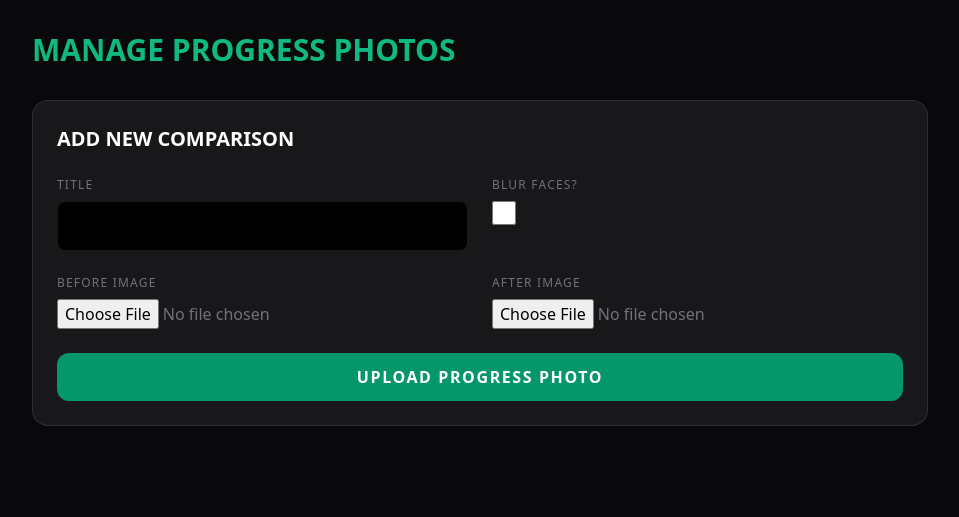
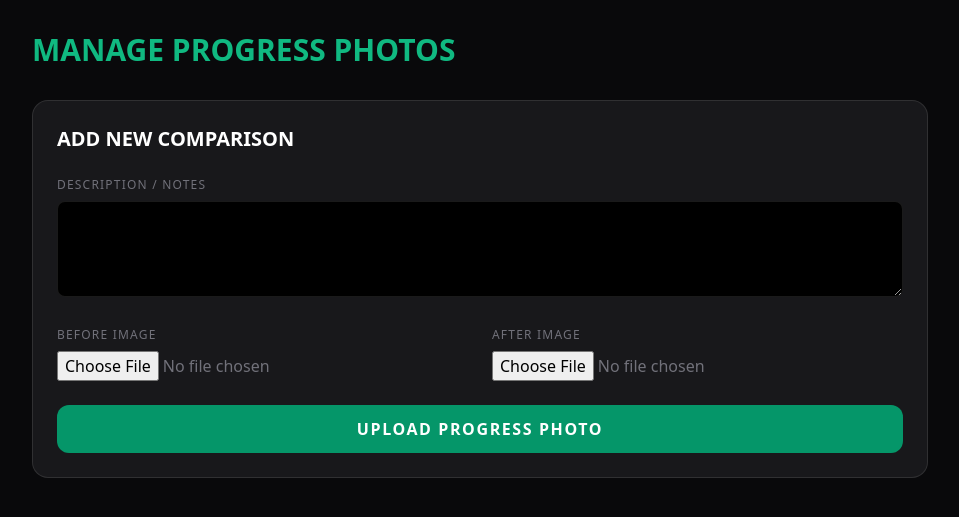
Before and after one commit to Ddjalex/eli, a PHP site: page /admin/manage_progress.php in a window 1280 px wide. Shown: the top 517 px of the page, without its empty margins (160-1119 px from the left). Run offline with PHP 8.4, Linux system fonts and the light colour scheme; the visitor is signed in with stand-in values (Sample User, id 1); data that the repository does not hold is empty; some libraries are stand-ins or nearby versions.

Commit message:
Add a field for notes and descriptions to progress photo uploads
Update the admin page for managing progress photos to include a new text area for descriptions or notes, and adjust the layout to accommodate this field.

Replit-Commit-Author: Agent
Replit-Commit-Session-Id: 5a0985bf-4533-4c75-9730-43bd8b66aea1
Replit-Commit-Checkpoint-Type: full_checkpoint
Replit-Commit-Event-Id: 28c83c12-d2cd-4ac2-a10a-45abbceec7c6
Replit-Commit-Screenshot-Url: https://storage.googleapis.com/screenshot-production-us-central1/ebc6b12e-5d72-4c3d-ad8c-5d2d3fbe4a26/5a0985bf-4533-4c75-9730-43bd8b66aea1/J8242vp
Replit-Helium-Checkpoint-Created: true

```diff
--- a/admin/manage_progress.php
+++ b/admin/manage_progress.php
@@ -67,14 +67,10 @@ $photos = $pdo->query("SELECT * FROM progress_photos ORDER BY display_order ASC,
 
         <form method="POST" enctype="multipart/form-data" class="bg-zinc-900 p-6 rounded-2xl border border-white/10 mb-12">
             <h2 class="text-xl font-bold mb-6 uppercase">Add New Comparison</h2>
-            <div class="grid grid-cols-2 gap-6 mb-6">
+            <div class="grid grid-cols-1 gap-6 mb-6">
                 <div>
-                    <label class="block text-xs uppercase tracking-widest text-zinc-500 mb-2">Title</label>
-                    <input type="text" name="title" required class="w-full bg-black border border-white/10 rounded-lg p-3 text-white">
-                </div>
-                <div>
-                    <label class="block text-xs uppercase tracking-widest text-zinc-500 mb-2">Blur Faces?</label>
-                    <input type="checkbox" name="is_blurred" class="w-6 h-6 accent-emerald-500">
+                    <label class="block text-xs uppercase tracking-widest text-zinc-500 mb-2">Description / Notes</label>
+                    <textarea name="description" class="w-full bg-black border border-white/10 rounded-lg p-3 text-white h-24"></textarea>
                 </div>
             </div>
             <div class="grid grid-cols-2 gap-6 mb-6">
```
Also changed, not shown: health.neodigitalsolutions.com/admin/manage_progress.php (+3 -7 lines), attached_assets/image_1767337927105.png (added).
